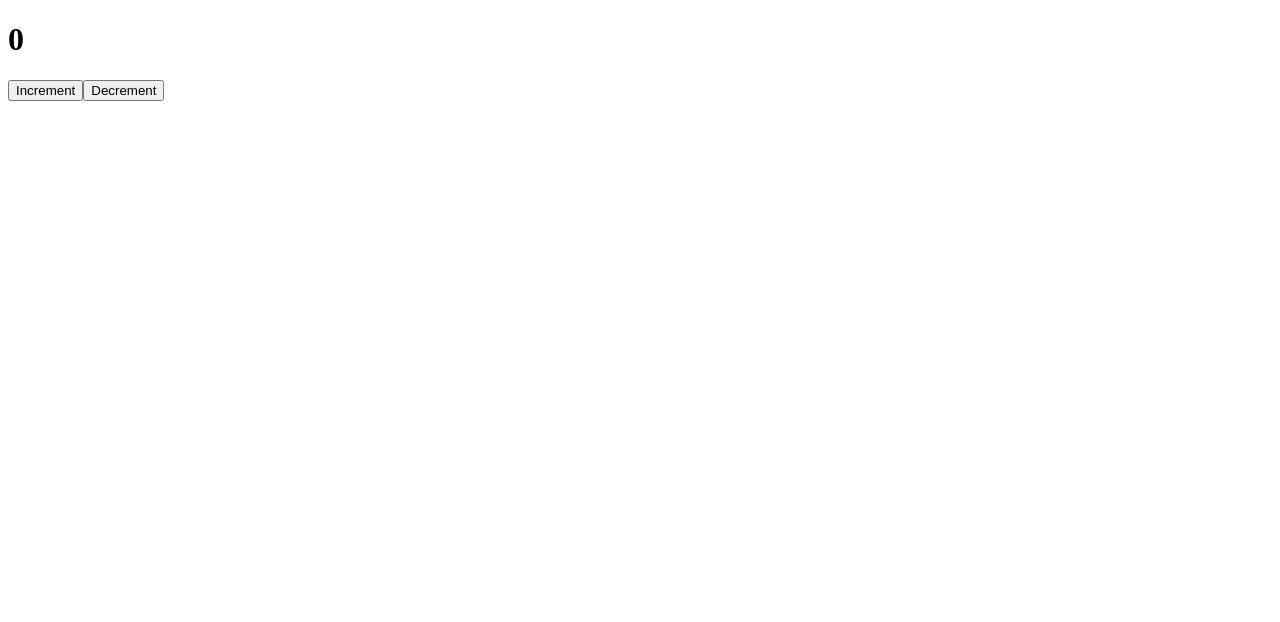
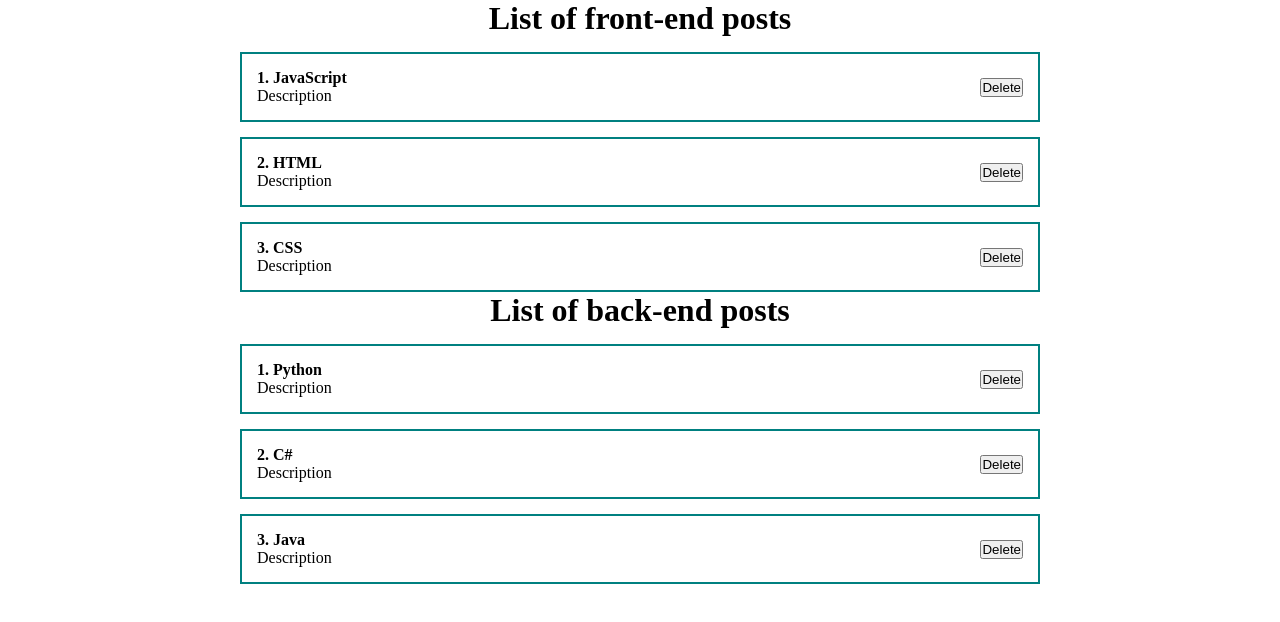
Before and after one commit to MaximEsin/Blog, a React (Create React App) app: page / in a window 1280 px wide. Shown: the top 622 px of the page. Built offline with nearby package versions, Linux system fonts and the light colour scheme; the HTML template or start-up script is replaced by a standard one.

Commit message:
Post item & post list components

```diff
--- a/src/App.js
+++ b/src/App.js
@@ -1,13 +1,25 @@
-import React, { useState } from "react";
-import ClassCounter from "./components/ClassCounter";
-import Counter from "./components/Counter";
+import React from "react";
+import PostList from "./components/PostList";
+import "./styles/App.css";
+import { useState } from "react";
 
 function App() {
-  const [value, setValue] = useState("TEXT INSIDE INPUT");
+  const [posts, setPosts] = useState([
+    { id: 1, title: "JavaScript", body: "Description" },
+    { id: 2, title: "HTML", body: "Description" },
+    { id: 3, title: "CSS", body: "Description" },
+  ]);
+
+  const [posts2, setPosts2] = useState([
+    { id: 1, title: "Python", body: "Description" },
+    { id: 2, title: "C#", body: "Description" },
+    { id: 3, title: "Java", body: "Description" },
+  ]);
 
   return (
     <div className="App">
-      <ClassCounter />
+      <PostList posts={posts} title={"List of front-end posts"} />
+      <PostList posts={posts2} title={"List of back-end posts"} />
     </div>
   );
 }
--- /dev/null
+++ b/src/components/PostItem.jsx
@@ -0,0 +1,18 @@
+import React from "react";
+
+const PostItem = (props) => {
+
+    return (
+        <div className="post">
+        <div className="post_content">
+          <strong>{props.post.id}. {props.post.title}</strong>
+          <div>{props.post.body}</div>
+        </div>
+        <div className="post_btns">
+          <button>Delete</button>
+        </div>
+      </div>
+    )
+}
+
+export default PostItem;
--- /dev/null
+++ b/src/components/PostList.jsx
@@ -0,0 +1,15 @@
+import React from "react";
+import PostItem from "./PostItem";
+
+const PostList = ({ posts, title }) => {
+  return (
+    <div>
+      <h1 style={{ textAlign: "center" }}>{title}</h1>
+      {posts.map((post) => (
+        <PostItem post={post} key={post.id} />
+      ))}
+    </div>
+  );
+};
+
+export default PostList;
--- /dev/null
+++ b/src/styles/App.css
@@ -0,0 +1,23 @@
+* {
+  margin: 0;
+  padding: 0;
+  box-sizing: border-box;
+}
+
+#root {
+  display: flex;
+  justify-content: center;
+}
+
+.App {
+  width: 800px;
+}
+
+.post {
+  display: flex;
+  padding: 15px;
+  border: 2px solid teal;
+  margin-top: 15px;
+  justify-content: space-between;
+  align-items: center;
+}
```
